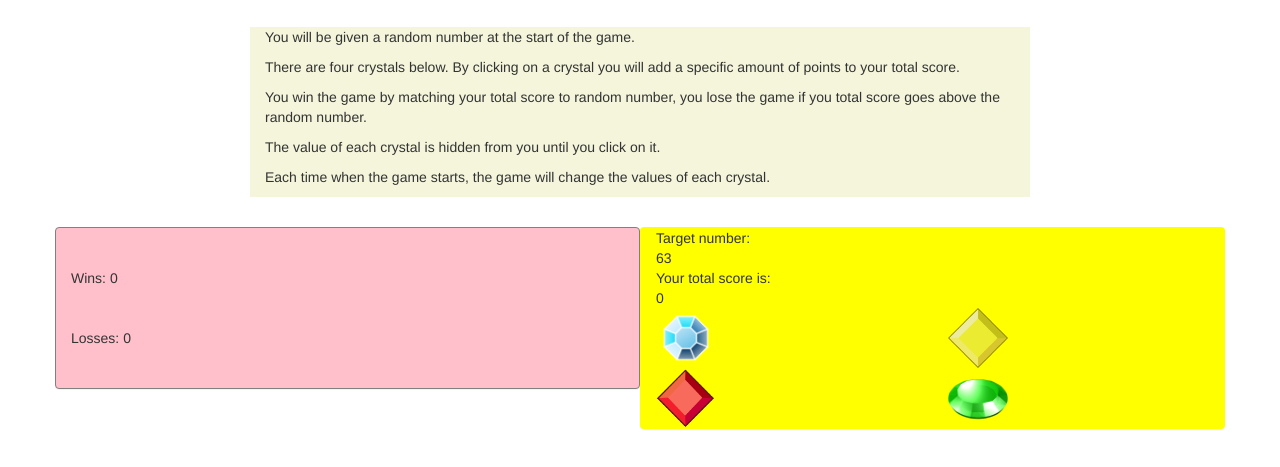
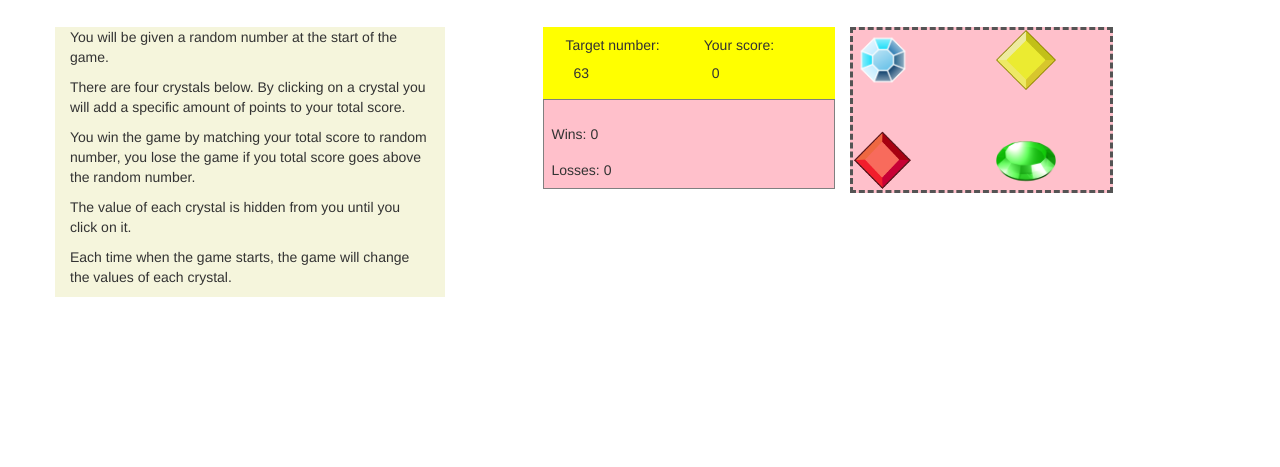
Before and after one commit to Liannaccone/crystal-game, a plain HTML site: page index.html in a window 1280 px wide. Shown: the part 133-600 px from the top of the page. Drawn offline with nearby package versions, Linux system fonts and the light colour scheme.

Commit message:
adding padding and panel positioning

```diff
--- a/assets/css/style.css
+++ b/assets/css/style.css
@@ -9,7 +9,6 @@
 
 #directions {
 	background-color: #f5f5dc;
-	margin-bottom: 30px;
 }
 
 #counter {
@@ -23,4 +22,11 @@
 
 #crystals {
 	background-color: pink;
+	border-style: dashed;
+	border-color: #545454;
+
 }
+
+#scoreboard, #banner, #wins, #losses, #targetScore, #userScore {
+	padding: 8px;
+}
--- a/index.html
+++ b/index.html
@@ -20,45 +20,47 @@
 		<!-- heading -->
 		<div id="heading" class="jumbotron">Crystal Collector Game!</div>
 
-		<!-- first row: directions -->
+		<!-- first row-->
 		<div class="row">
-			<div class="col-md-2"></div>
-			<div id="directions" class="col-md-8">
+
+			<div id="directions" class="col-md-4">
 				<p>You will be given a random number at the start of the game.</p>
 				<p>There are four crystals below. By clicking on a crystal you will add a specific amount of points to your total score.</p>
 				<p>You win the game by matching your total score to random number, you lose the game if you total score goes above the random number.</p>
 				<p>The value of each crystal is hidden from you until you click on it.</p>
 				<p>Each time when the game starts, the game will change the values of each crystal.</p>
 			</div>
-			<div class="col-md-2"></div>
-		</div> <!--closes out first row -->
 
-		<!-- second row: game objects -->
-		<div class="row">
+			<!-- spacer -->
+			<div class="col-md-1"></div>
 
-			<!-- wins-losses count with banner -->
-			<div id="counter" class="col-md-6 panel">
-				<div id="banner"></div>
-					<br>
-					<br>
-				<div id="wins"> Wins: 0</div>
-					<br>
-					<br>
-				<div id="losses">Losses: 0</div>
-					<br>
-					<br>
-			</div>
-
+			<div class="col-md-3">
 					<!-- scoreboard -->
-			<div id="scoreboard" class="col-md-6 panel">
+					<div id="scoreboard" class="row">
+						<div class="col-md-6">
 							<!-- target score box -->
 							<div> Target number:</div>
 							<div id="targetScore"></div>
+						</div>
 
+						<div class="col-md-6">
 							<!-- your score section  -->
-				<div>Your total score is:</div>
+							<div>Your score:</div>
 							<div id="userScore"></div>
-				<!-- row with crystals -->
+						</div>
+					</div>
+
+					<!-- wins-losses count with banner -->
+					<div id="counter" class="row">
+						<div id="banner"></div>
+						<div id="wins"> Wins: 0</div>
+						<div id="losses">Losses: 0</div>
+					</div>
+			</div>
+
+			<div class="col-md-3">
+				<!-- container with crystals -->
+				<div id="crystals">
 					<div class="row">
 						<div class="col-md-6">
 							<img class="rounded img" src="assets/images/crystalOne.png" height="60" width="60" alt="crystalOne" id="crystalOne">
@@ -67,6 +69,8 @@
 							<img class="rounded img" src="assets/images/crystalTwo.png" height="60" width="60" alt="crystalTwo" id="crystalTwo">
 						</div>
 					</div>
+					<br>
+					<br>
 					<div class="row">
 						<div class="col-md-6">
 							<img class="rounded img" src="assets/images/crystalThree.png" height="60" width="60" alt="crystalThree"  id="crystalThree">
@@ -75,10 +79,14 @@
 							<img class="rounded img" src="assets/images/crystalFour.png" height="60" width="60" alt="crystalFour"  id="crystalFour">
 						</div>
 					</div>
+				</div>
+			</div>
+			<div class="col-md-1"></div>
 
-			</div>
 
-		</div> <!-- closing out second row-->
+			</div> <!-- close of second column -->
+
+		</div> <!-- closing out main row-->
 
 	</div> <!-- closing out container-->
 
```
Also changed, not shown: assets/images/nickHappy.jpg (added). Lines whose indentation alone changed are shown as unchanged.
